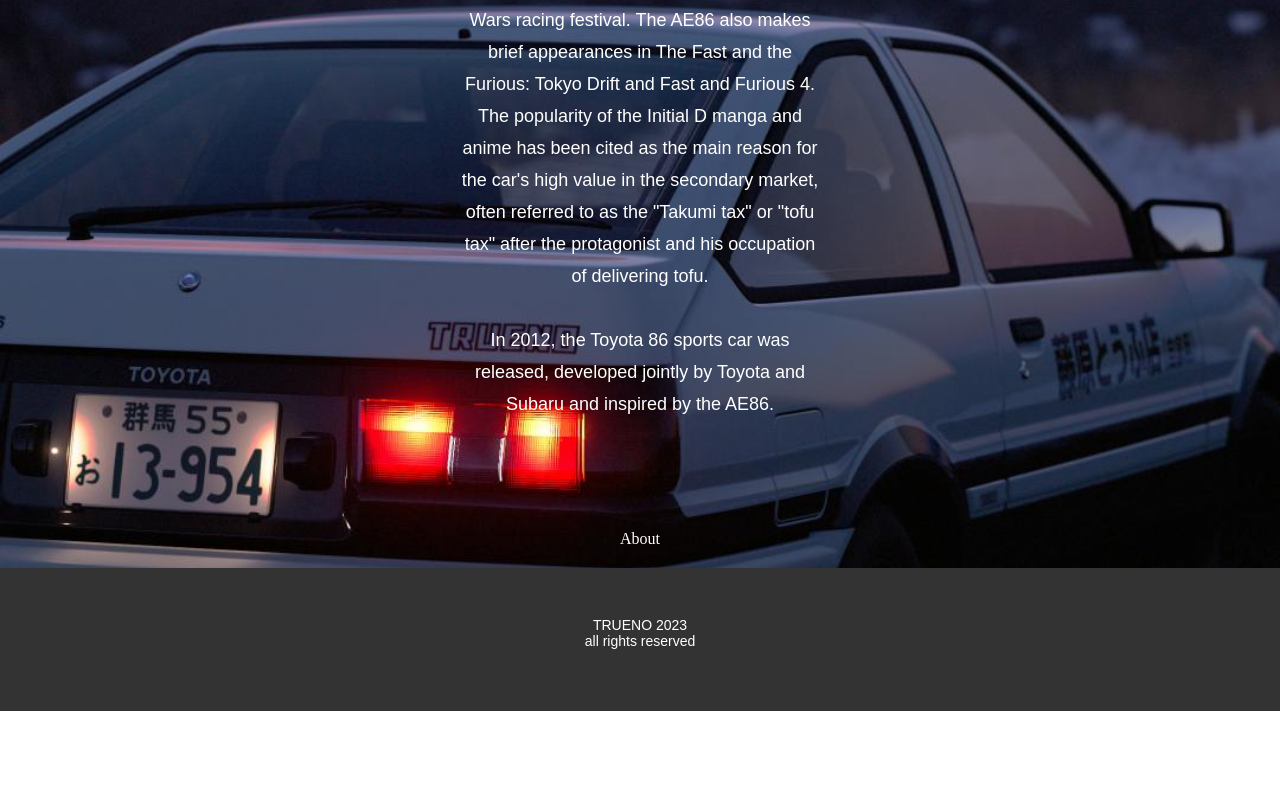
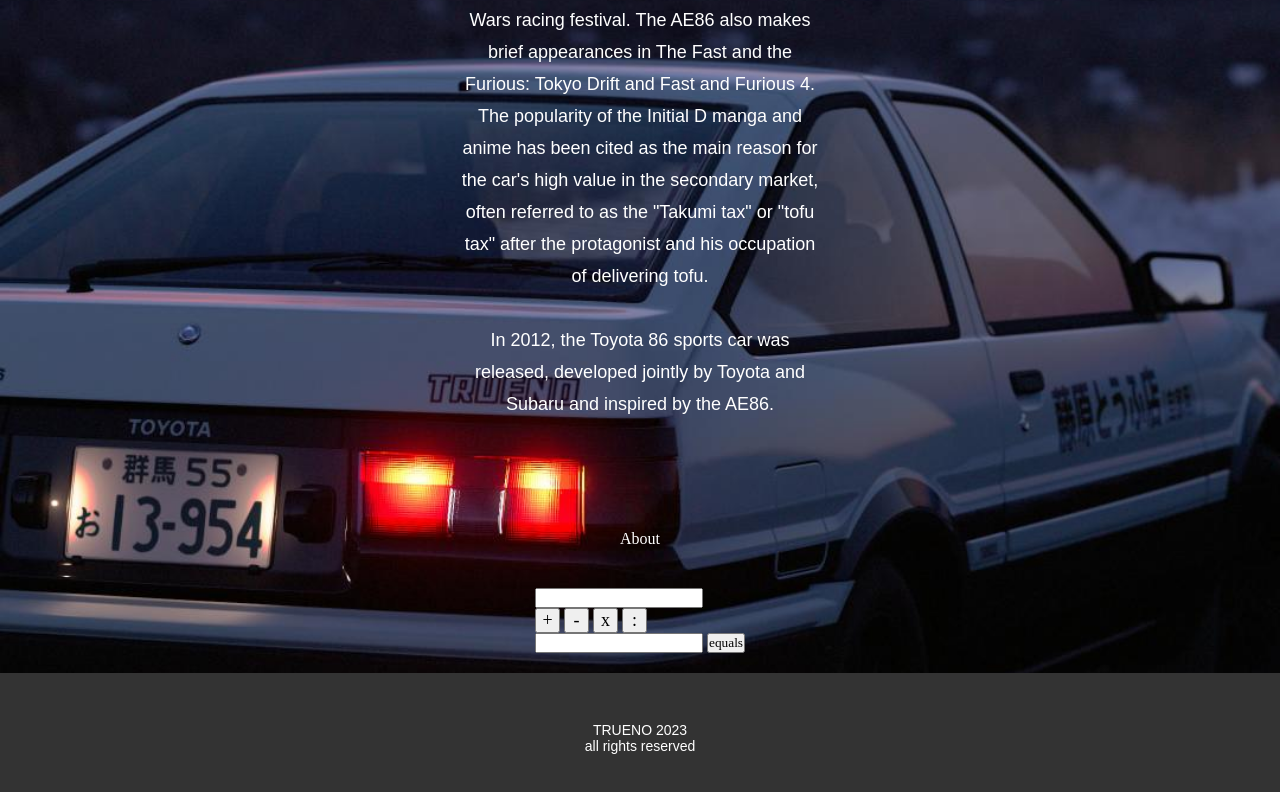
Before and after one commit to 7teenth/trueno, a plain HTML site: page about.html in a window 1280 px wide. Shown: the part 812-1604 px from the top of the page. Before the commit the page ends 1523 px from the top, so only its background shows below. Drawn offline with Linux system fonts and the light colour scheme; a web font is replaced by a local one.

Commit message:
Initial commit

```diff
--- a/about.html
+++ b/about.html
@@ -97,6 +97,57 @@
         };
     </script>
 
+
+   <div class="calculeitor">
+       <div>
+    <input id="num1" />
+
+    <div id="operator_btns">
+        <button id="plus" class="operator" onclick="op='+'">+</button>
+        <button id="minus" class="operator" onclick="op='-'">-</button>
+        <button id="times" class="operator" onclick="op='*'">x</button>
+        <button id="divide" class="operator" onclick="op='/'">:</button>
+    </div>
+
+    <input id="num2" />
+
+    <button onclick="func()">equals</button>
+
+    <p id="result"></p>
+   </div>
+   </div>
+
+    <script>
+        var op; //выбранный оператор
+        function func() {
+            var result;
+            var num1 = Number(document.getElementById("num1").value);
+            var num2 = Number(document.getElementById("num2").value);
+            switch (op) {
+                case '+':
+                    result = num1 + num2;
+                    break;
+                case '-':
+                    result = num1 - num2;
+                    break;
+                case '*':
+                    result = num1 * num2;
+                    break;
+                case '/':
+                    if (num2) {
+                        result = num1 / num2;
+                    } else {
+                        result = 'infinity';
+                    }
+                    break;
+                default:
+                    result = 'error';
+            }
+
+            document.getElementById("result").innerHTML = result;
+        }
+    </script>
+
 </main>
 
 <footer>
--- a/css/style.css
+++ b/css/style.css
@@ -478,3 +478,24 @@ footer div.footer_title {
     transition: all 500ms ease-in-out;
     color: #616efa;
 }
+
+#num1,#num2,.calculeitor button
+{
+    color: black;
+
+
+}
+.calculeitor
+{
+    display: flex;
+    justify-content: center;
+    align-items: center;
+    padding: 20px;
+}
+
+#operator_btns button
+{
+    width: 25px;
+    height: 25px;
+    font-size: 18px;
+}
```
